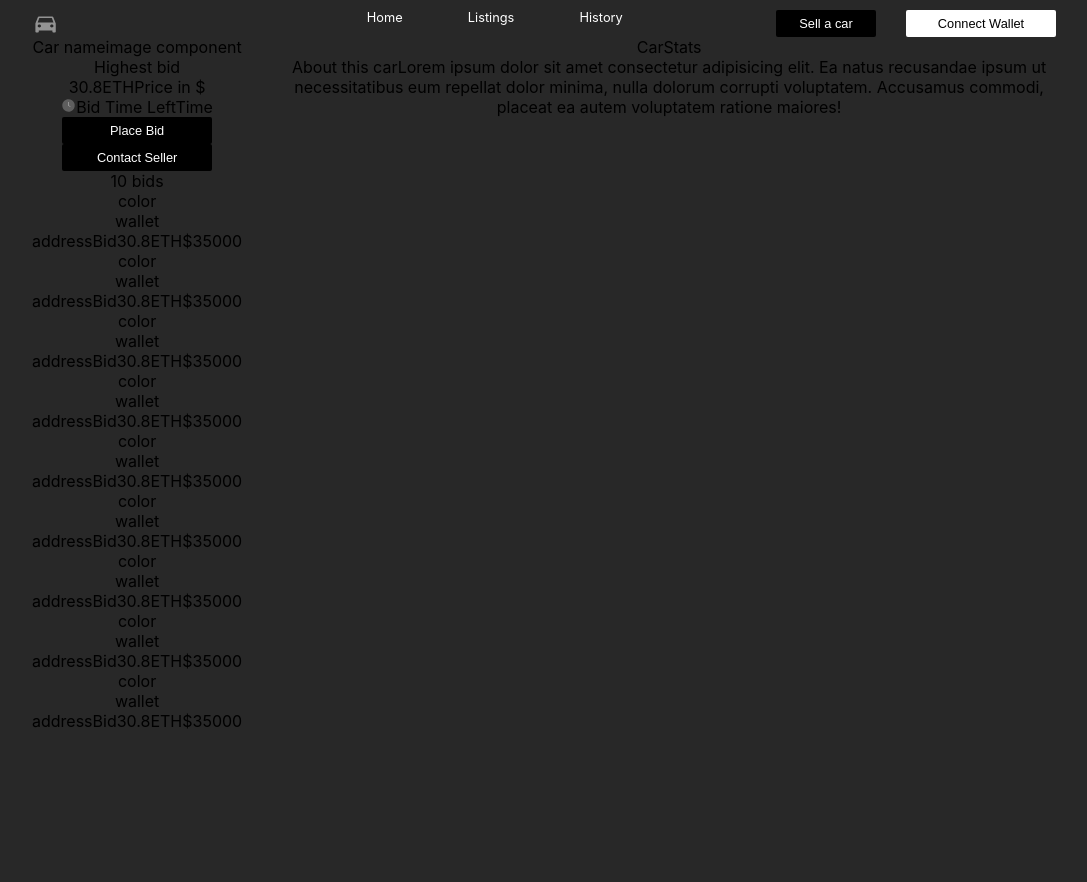
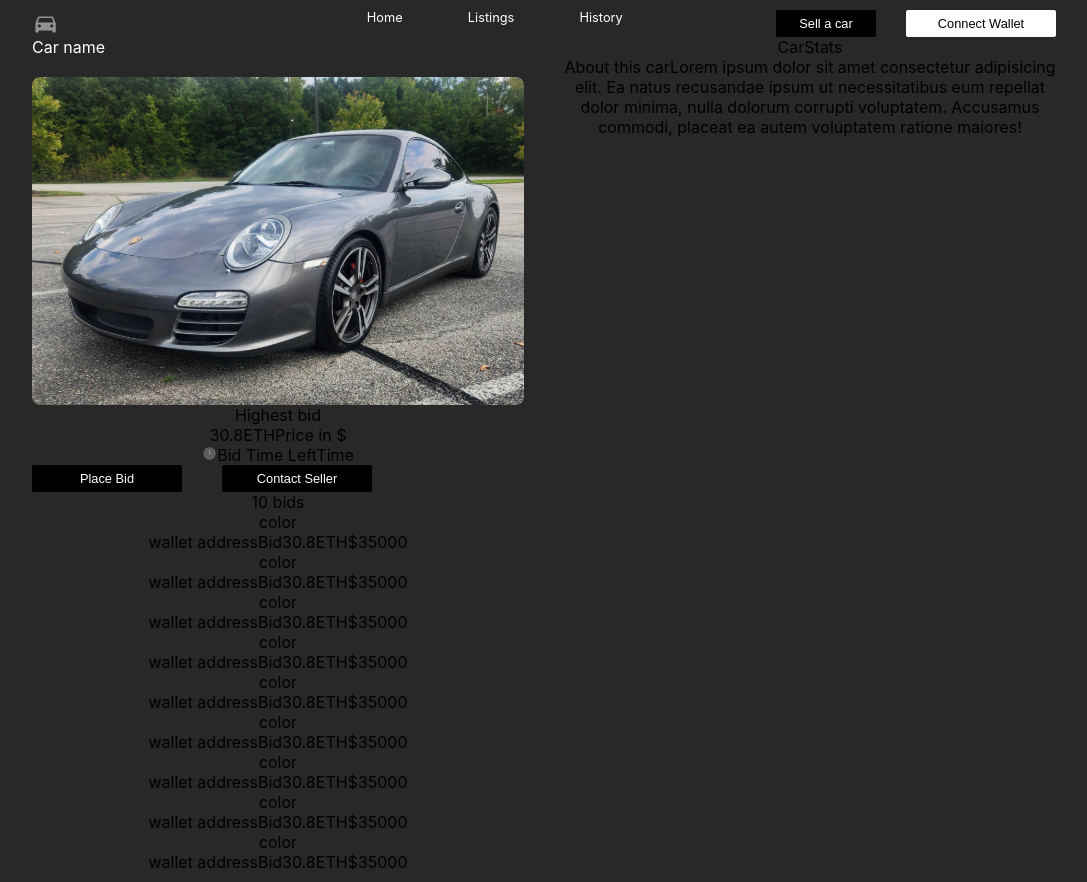
Before and after one commit to THEmmanuel/auto-auction-frontend, a React (Create React App) app: page /auction in a window 1280 px wide. Shown: the whole page, without its empty margins (96-1183 px from the left). Before the commit the page ends 800 px from the top, so only its background shows below. Built offline with nearby package versions, Linux system fonts and the light colour scheme.

Commit message:
add styling

```diff
--- a/src/pages/Auction/Auction.js
+++ b/src/pages/Auction/Auction.js
@@ -3,18 +3,21 @@ import style from './Auction.module.css';
 import BidCard from '../../components/BidCard/BidCard';
 import TimeIcon from '../../assets/timerIcon.svg';
 import PrimaryButton from '../../components/PrimaryButton/PrimaryButton';
+import testPorsche from '../../assets/testPorsche.svg'
 
 
 const Auction = props => {
 	return (
 		<section className={style.AuctionWrapper}>
-			<div>
-				<div>
-					<span>Car name</span>
-					image component
+			<div className={style.Auction}>
+				<div className={style.CarInfo}>
+					<span className={style.CarName}>
+						Car name
+					</span>
+					<img src={testPorsche} alt="" />
 				</div>
 
-				<div>
+				<div className={style.CarPrice}>
 					<span>Highest bid</span>
 					<div>
 						<span>30.8ETH</span>
@@ -27,7 +30,7 @@ const Auction = props => {
 						<span>Time</span>
 					</div>
 
-					<div>
+					<div className={style.AuctionButtons}>
 						<PrimaryButton
 							text='Place Bid'
 							width={150}
@@ -54,7 +57,7 @@ const Auction = props => {
 				</div>
 			</div>
 
-			<div>
+			<div className={style.CarDetails}>
 				<div>
 					CarStats
 				</div>
--- a/src/pages/Auction/Auction.module.css
+++ b/src/pages/Auction/Auction.module.css
@@ -3,3 +3,29 @@
 	flex-direction: row;
 	gap: 40px;
 }
+
+.Auction{
+	width: 50%;
+}
+
+.CarDetails{
+	width: 50%;
+}
+
+.CarInfo{
+	display: flex;
+	flex-direction: column;
+	gap: 20px;
+}
+
+.AuctionButtons{
+	display: flex;
+	flex-direction: row;
+	gap: 40px;
+}
+
+.CarName{
+	color: #FFF;
+	display: block;
+	text-align: left;
+}
```
